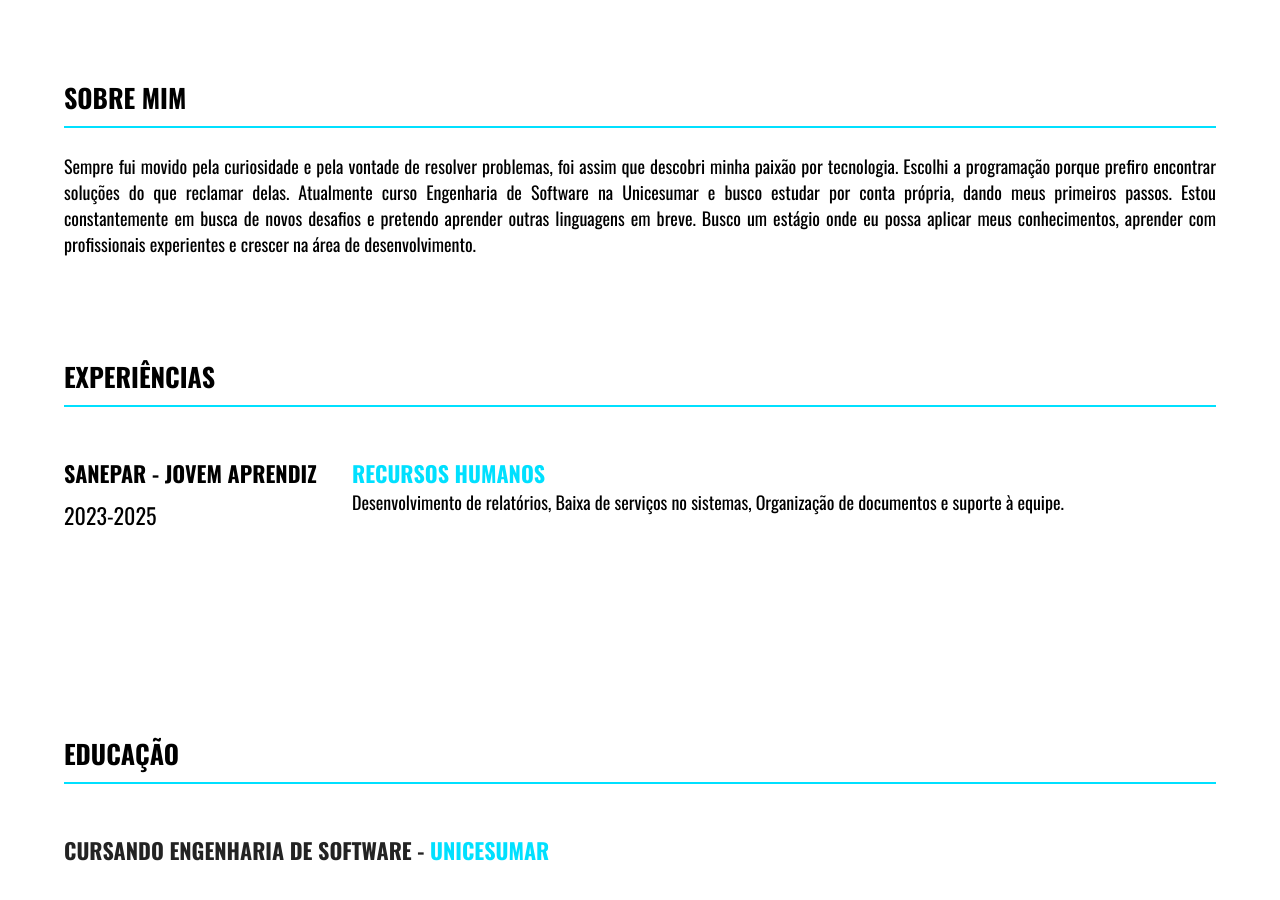
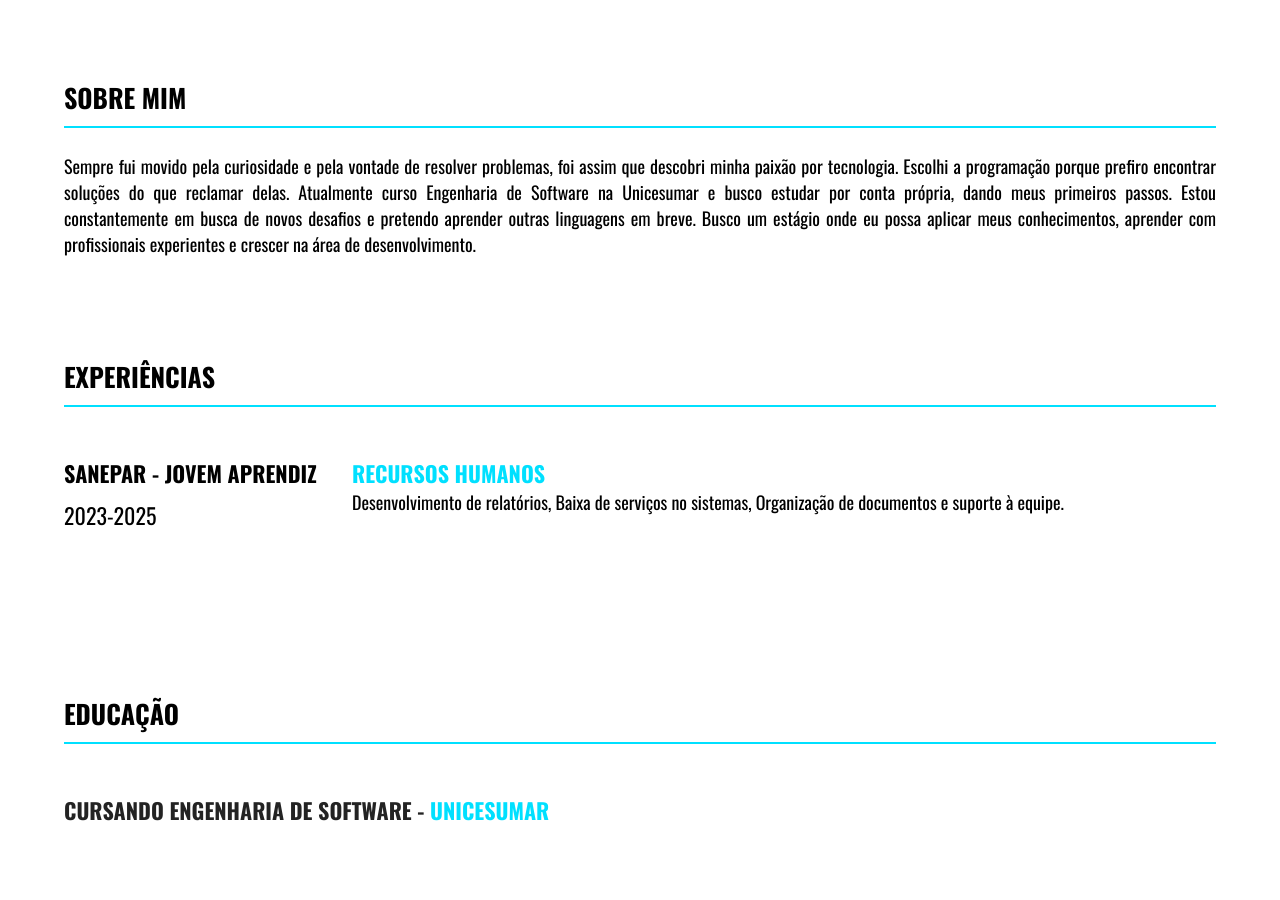
Before and after one commit to PedroMolinari/curriculo-web, a plain HTML site: page index.html in a window 1280 px wide. Shown: the part 198-1098 px from the top of the page. Drawn offline with nearby package versions, Linux system fonts and the light colour scheme.

Commit message:
atualizando experiencia

```diff
--- a/assets/css/home.css
+++ b/assets/css/home.css
@@ -75,7 +75,7 @@
   display: flex;
   flex-direction: row;
   width: 100%;
-  min-height: 220px;
+  min-height: 180px;
 }
 .container .h-experiencia .h-itens .item .work{
   min-width: 25%;
```
